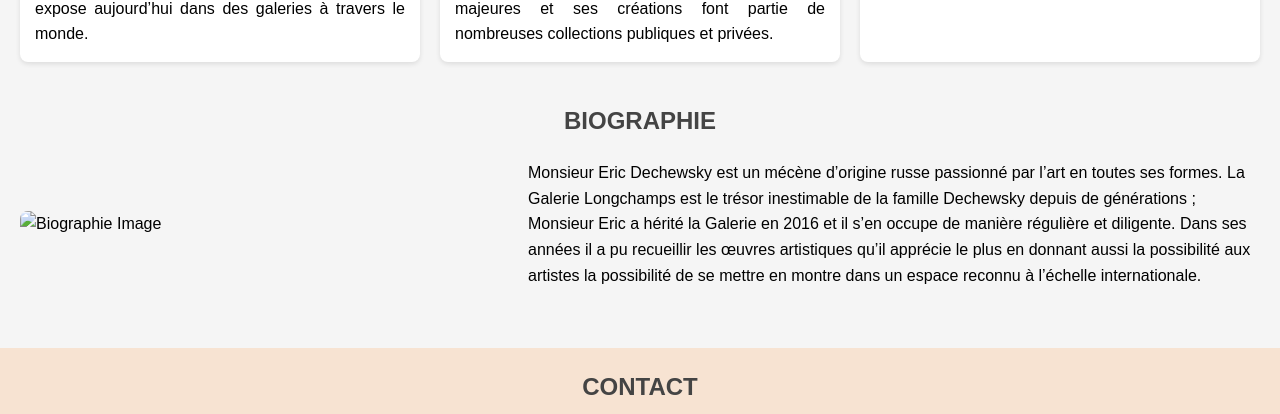
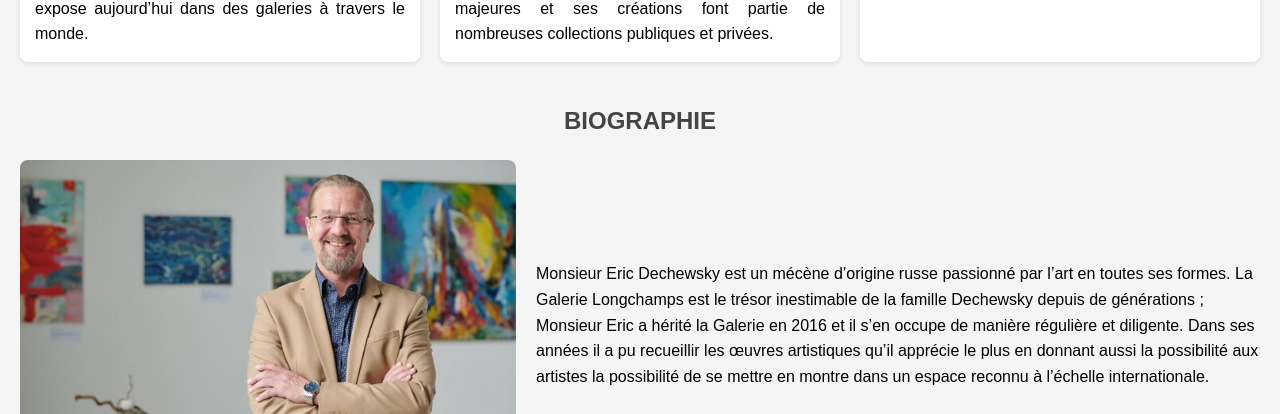
Before and after one commit to emmagaracian/site-art, a plain HTML site: page Index.html in a window 1280 px wide. Shown: the part 2891-3305 px from the top of the page. Drawn offline with Linux system fonts and the light colour scheme; the site is published under a folder, as on GitHub Pages, so addresses that start at the root find nothing.

Commit message:
Add files via upload

```diff
--- a/Index.html
+++ b/Index.html
@@ -97,7 +97,7 @@
         <section id="biographie" class="biographie">
             <h2>BIOGRAPHIE</h2>
             <div class="bio-content">
-                <img src= "/site-art/images/Galerieproprietaire.jpg" alt="Biographie Image">
+                <img src="images/Galerieproprietaire.jpg" alt="Biographie Image">
                 <p>Monsieur Eric Dechewsky est un mécène d’origine russe passionné par l’art en toutes ses formes.
                    La Galerie Longchamps est le trésor inestimable de la famille Dechewsky depuis de générations ;
                    Monsieur Eric a hérité la Galerie en 2016 et il s’en occupe de manière régulière et diligente.
```
